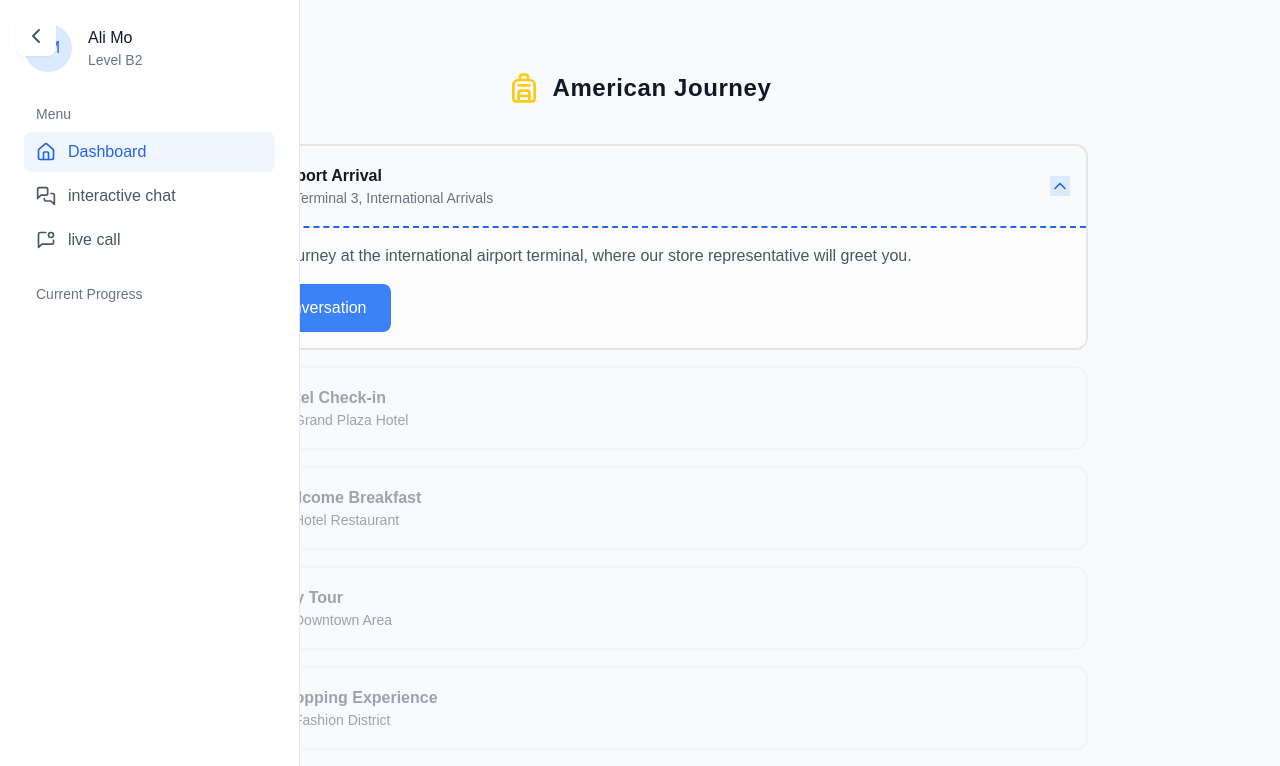
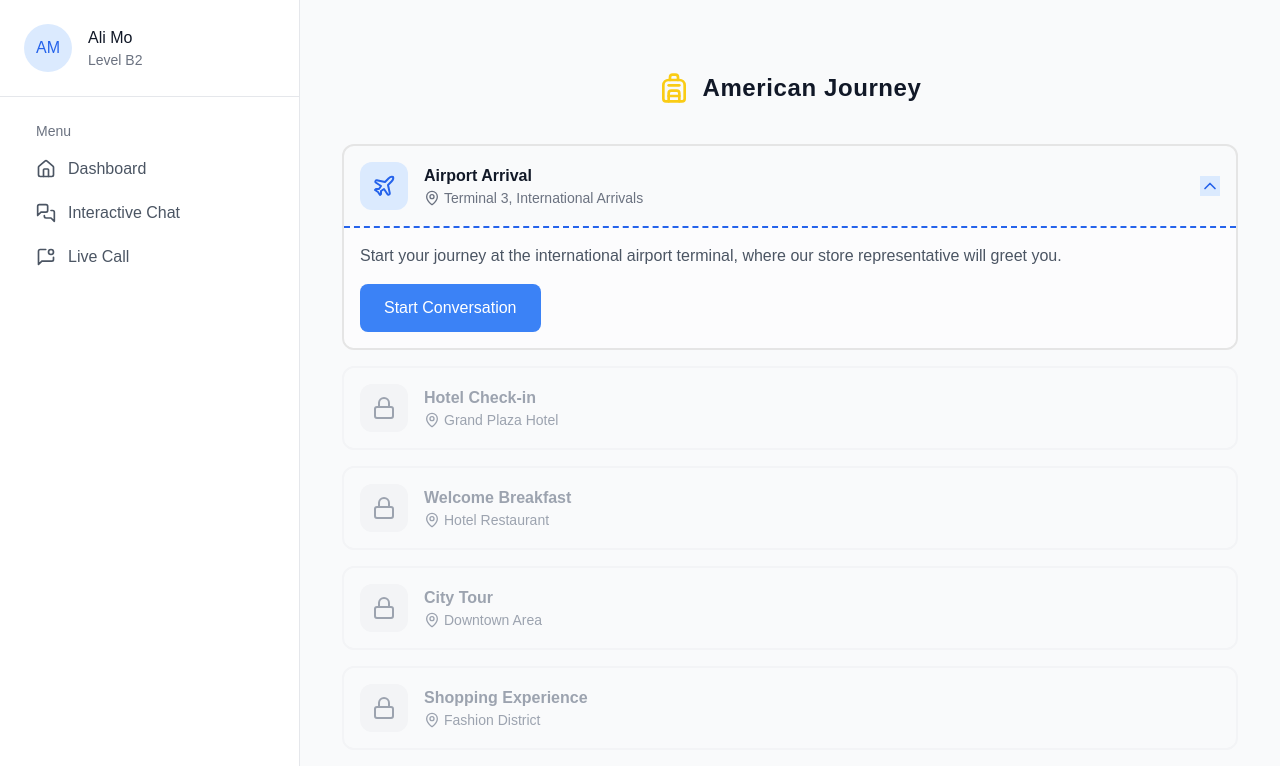
Before and after one commit to abdelhadia72/ai-voice-tutor, a Next.js app: page /story in a window 1280 px wide. Shown: the top 766 px of the page. Built offline with nearby package versions, Linux system fonts and the light colour scheme.

Commit message:
feat(ui): add dynamic sidebar and wrapper

```diff
--- a/package.json
+++ b/package.json
@@ -25,7 +25,8 @@
     "rehype-highlight": "^7.0.1",
     "remark-gfm": "^4.0.0",
     "tailwind-merge": "^2.6.0",
-    "tailwindcss-animate": "^1.0.7"
+    "tailwindcss-animate": "^1.0.7",
+    "zustand": "^5.0.3"
   },
   "devDependencies": {
     "@eslint/eslintrc": "^3",
--- a/src/app/dashboard.tsx
+++ b/src/app/dashboard.tsx
@@ -1,12 +1,9 @@
 "use client";
 
-import ContentWrapper from "@/components/ContentWrapper";
-import { Sidebar } from "@/components/Sidebar";
 import { Card } from "@/components/ui/card";
 import { Icons } from "@/lib/data/icons";
 import { SECTIONS_DATA } from "@/lib/data/sections";
 import Link from "next/link";
-import { useState } from "react";
 
 export function QuizCard({ title, score }: { title: string; score: number }) {
   return (
@@ -49,8 +46,9 @@ function CustomCard({
     <Link href={`/chat?type=${type}`}>
       <Card className="group hover:shadow-xl transition-all duration-300 overflow-hidden cursor-pointer transform hover:-translate-y-1">
         <div
-          className={`p-6 bg-gradient-to-br ${gradients[color as keyof typeof gradients]} text-white relative h-full`}
-        >
+          className={`p-6 bg-gradient-to-br ${
+            gradients[color as keyof typeof gradients]
+          } text-white relative h-full`}>
           <Icon className="mb-4 text-white/90" />
 
           <h3 className="text-xl font-bold mb-2 group-hover:translate-x-1 transition-transform">
@@ -66,20 +64,10 @@ function CustomCard({
   );
 }
 
-export default function Page() {
-  const [isSidebarOpen, setIsSidebarOpen] = useState(false);
-
+export default function Dashboard() {
   return (
     <div className="min-h-screen bg-gradient-to-b from-gray-50 to-gray-100 dark:from-gray-900 dark:to-gray-800 text-gray-900 dark:text-gray-100">
-      {/* Sidebar */}
-      <Sidebar isOpen={isSidebarOpen} onOpenChange={setIsSidebarOpen}>
-        <QuizCard title="Daily Quiz" score={8} />
-        <QuizCard title="Weekly Quiz" score={4} />
-        <QuizCard title="Monthly Quiz" score={12} />
-      </Sidebar>
-
-      <ContentWrapper>
-        <div className="max-w-7xl mx-auto px-4 py-12 space-y-12">
+      <div className="px-4 py-12 space-y-12">
         <div className="grid grid-cols-1 md:grid-cols-2 gap-6">
           {/* AI Call */}
           <div className="relative">
@@ -192,7 +180,6 @@ export default function Page() {
           </section>
         ))}
       </div>
-      </ContentWrapper>
     </div>
   );
 }
--- a/src/app/layout.tsx
+++ b/src/app/layout.tsx
@@ -1,6 +1,7 @@
 import type { Metadata } from "next";
 import { Geist, Geist_Mono } from "next/font/google";
 import "./globals.css";
+import ContentWrapper from "@/components/ContentWrapper";
 
 const geistSans = Geist({
   variable: "--font-geist-sans",
@@ -13,8 +14,8 @@ const geistMono = Geist_Mono({
 });
 
 export const metadata: Metadata = {
-  title: "Create Next App",
-  description: "Generated by create next app",
+  title: "AI Voice Tutor",
+  description: "Learn languages with AI",
 };
 
 export default function RootLayout({
@@ -26,7 +27,7 @@ export default function RootLayout({
     <html lang="en">
       <body
         className={`${geistSans.variable} ${geistMono.variable} antialiased`}>
-        {children}
+        <ContentWrapper>{children}</ContentWrapper>
       </body>
     </html>
   );
--- a/src/app/story/page.tsx
+++ b/src/app/story/page.tsx
@@ -133,12 +133,6 @@ export default function Page() {
 
   return (
     <div className="min-h-screen bg-gray-50 flex">
-      {/* Sidebar */}
-      <div className="hidden lg:block">
-        <Sidebar isOpen={true} onOpenChange={() => {}} />
-      </div>
-
-      {/* Main Content */}
       <div className="flex-1">
         <div className="py-8 px-6">
           <div className="max-w-4xl mx-auto">
--- a/src/components/ContentWrapper.tsx
+++ b/src/components/ContentWrapper.tsx
@@ -1,13 +1,35 @@
-import React from "react";
+"use client";
 
-const ContentWrapper: React.FC<{ children: React.ReactNode }> = ({
-  children,
-}) => {
+import { ReactNode } from "react";
+import { Sidebar } from "./Sidebar";
+import { useSidebarStore } from "../store/sidebarStore";
+
+interface ContentWrapperProps {
+  children: ReactNode;
+}
+
+export default function ContentWrapper({ children }: ContentWrapperProps) {
+  const { isOpen } = useSidebarStore();
+
   return (
-    <div className="sm:ml-0 md:ml-[300px] transition-all duration-300">
-      {children}
+    <div className="flex">
+      <div className="fixed inset-y-0 w-[300px] lg:block hidden">
+        <Sidebar />
+      </div>
+
+      <div className="lg:hidden">
+        <Sidebar />
+      </div>
+
+      <div
+        className={`fixed inset-0 bg-black/20 backdrop-blur-sm transition-opacity lg:hidden ${
+          isOpen ? "opacity-100" : "opacity-0 pointer-events-none"
+        }`}
+        aria-hidden="true"
+        onClick={() => useSidebarStore.getState().setSidebarOpen(false)}
+      />
+
+      <main className="min-h-screen flex-1 lg:ml-[300px]">{children}</main>
     </div>
   );
-};
-
-export default ContentWrapper;
+}
--- a/src/components/Sidebar.tsx
+++ b/src/components/Sidebar.tsx
@@ -1,42 +1,25 @@
 "use client";
 
-import {
-  Home,
-  MessagesSquare,
-  MessageSquareDot,
-  X,
-  Menu,
-  ChevronLeft,
-} from "lucide-react";
+import { Home, MessagesSquare, MessageSquareDot, X, Menu } from "lucide-react";
 import { usePathname } from "next/navigation";
 import Link from "next/link";
 import { ReactNode } from "react";
+import { useSidebarStore } from "../store/sidebarStore";
+import { cn } from "@/lib/utils";
 
 interface SidebarProps {
-  children?: ReactNode | ReactNode[];
-  isOpen: boolean;
-  onOpenChange: (open: boolean) => void;
+  children?: ReactNode;
 }
 
-export function Sidebar({ children, isOpen, onOpenChange }: SidebarProps) {
+export function Sidebar({ children }: SidebarProps) {
   const pathname = usePathname();
-  const showBackButton = pathname !== "/";
+  const { isOpen, toggleSidebar, items } = useSidebarStore();
 
   return (
     <>
-      {showBackButton && (
-        <Link
-          href="/"
-          className="fixed top-4 left-4 z-50 bg-white p-2 rounded-lg shadow-sm hover:bg-gray-50"
-        >
-          <ChevronLeft className="w-6 h-6 text-gray-600" />
-        </Link>
-      )}
-
       <button
-        onClick={() => onOpenChange(!isOpen)}
-        className="lg:hidden fixed top-4 left-16 z-40 bg-white p-2 rounded-lg"
-      >
+        onClick={toggleSidebar}
+        className="fixed top-4 right-4 z-50 lg:hidden bg-white p-2 rounded-lg shadow-md hover:bg-gray-50">
         {isOpen ? (
           <X className="w-6 h-6 text-gray-600" />
         ) : (
@@ -45,13 +28,13 @@ export function Sidebar({ children, isOpen, onOpenChange }: SidebarProps) {
       </button>
 
       <div
-        className={`fixed inset-y-0 left-0 w-[300px] bg-white border-r border-gray-200 transform transition-transform duration-200 ease-in-out ${
-          isOpen ? "translate-x-0" : "-translate-x-full lg:translate-x-0"
-        }`}
-      >
-        <div className="p-6">
-          {/* User Profile Section */}
-          <div className="flex items-center space-x-4 mb-8">
+        className={cn(
+          "h-full w-[300px] bg-white border-r border-gray-200 lg:static fixed inset-y-0 left-0 z-40 transition-transform duration-200 ease-in-out lg:translate-x-0",
+          isOpen ? "translate-x-0" : "-translate-x-full"
+        )}>
+        <div className="flex flex-col h-full">
+          <div className="p-6 border-b border-gray-200">
+            <div className="flex items-center space-x-4">
               <div className="relative">
                 <div className="w-12 h-12 rounded-full bg-blue-100 flex items-center justify-center">
                   <span className="text-blue-600 font-medium">AM</span>
@@ -62,42 +45,79 @@ export function Sidebar({ children, isOpen, onOpenChange }: SidebarProps) {
                 <div className="text-sm text-gray-500">Level B2</div>
               </div>
             </div>
+          </div>
 
-          <nav className="space-y-6">
+          <nav className="flex-1 overflow-y-auto p-6 space-y-6">
             <div className="space-y-2">
               <div className="text-sm font-medium text-gray-500 px-3">Menu</div>
               <div className="space-y-1">
                 <Link
                   href="/"
-                  className="w-full flex items-center space-x-3 px-3 py-2 rounded-lg bg-blue-50 text-blue-600"
-                >
-                  <Home className="w-5 h-5" />
+                  className={cn(
+                    "flex items-center space-x-3 px-3 py-2 rounded-lg transition-colors",
+                    pathname === "/"
+                      ? "bg-blue-50 text-blue-600"
+                      : "text-gray-600 hover:bg-gray-50"
+                  )}>
+                  <Home className="w-5 h-5 shrink-0" />
                   <span>Dashboard</span>
                 </Link>
                 <Link
                   href="/chat"
-                  className="w-full flex items-center space-x-3 px-3 py-2 rounded-lg text-gray-600 hover:bg-gray-50"
-                >
-                  <MessagesSquare className="w-5 h-5" />
-                  <span>interactive chat</span>
+                  className={cn(
+                    "flex items-center space-x-3 px-3 py-2 rounded-lg transition-colors",
+                    pathname === "/chat"
+                      ? "bg-blue-50 text-blue-600"
+                      : "text-gray-600 hover:bg-gray-50"
+                  )}>
+                  <MessagesSquare className="w-5 h-5 shrink-0" />
+                  <span>Interactive Chat</span>
                 </Link>
                 <Link
                   href="/real-time?type=live"
-                  className="w-full flex items-center space-x-3 px-3 py-2 rounded-lg text-gray-600 hover:bg-gray-50"
-                >
-                  <MessageSquareDot className="w-5 h-5" />
-                  <span>live call</span>
+                  className={cn(
+                    "flex items-center space-x-3 px-3 py-2 rounded-lg transition-colors",
+                    pathname === "/real-time"
+                      ? "bg-blue-50 text-blue-600"
+                      : "text-gray-600 hover:bg-gray-50"
+                  )}>
+                  <MessageSquareDot className="w-5 h-5 shrink-0" />
+                  <span>Live Call</span>
                 </Link>
               </div>
             </div>
 
-            {/* Content Section */}
+            {items.length > 0 && (
+              <div className="space-y-2">
+                <div className="text-sm font-medium text-gray-500 px-3">
+                  Custom Menu
+                </div>
+                <div className="space-y-1">
+                  {items.map((item) => (
+                    <Link
+                      key={item.id}
+                      href={item.href || "#"}
+                      className={cn(
+                        "flex items-center space-x-3 px-3 py-2 rounded-lg transition-colors",
+                        pathname === item.href
+                          ? "bg-blue-50 text-blue-600"
+                          : "text-gray-600 hover:bg-gray-50"
+                      )}>
+                      <span>{item.title}</span>
+                    </Link>
+                  ))}
+                </div>
+              </div>
+            )}
+
+            {children && (
               <div className="space-y-2">
                 <div className="text-sm font-medium text-gray-500 px-3">
                   Current Progress
                 </div>
                 <div className="space-y-1">{children}</div>
               </div>
+            )}
           </nav>
         </div>
       </div>
--- /dev/null
+++ b/src/store/sidebarStore.ts
@@ -0,0 +1,29 @@
+import { create } from 'zustand';
+
+export interface SidebarItem {
+  id: string;
+  title: string;
+  icon?: string;
+  href?: string;
+  items?: SidebarItem[];
+}
+
+interface SidebarState {
+  isOpen: boolean;
+  items: SidebarItem[];
+  currentPath: string;
+  toggleSidebar: () => void;
+  setSidebarOpen: (isOpen: boolean) => void;
+  setItems: (items: SidebarItem[]) => void;
+  setCurrentPath: (path: string) => void;
+}
+
+export const useSidebarStore = create<SidebarState>((set) => ({
+  isOpen: false,
+  items: [],
+  currentPath: '/',
+  toggleSidebar: () => set((state) => ({ isOpen: !state.isOpen })),
+  setSidebarOpen: (isOpen: boolean) => set({ isOpen }),
+  setItems: (items: SidebarItem[]) => set({ items }),
+  setCurrentPath: (path: string) => set({ currentPath: path }),
+}));
```
Also changed, not shown: 1 other file (tests, documents, lock files or other folders). Lines whose indentation alone changed are shown as unchanged.
